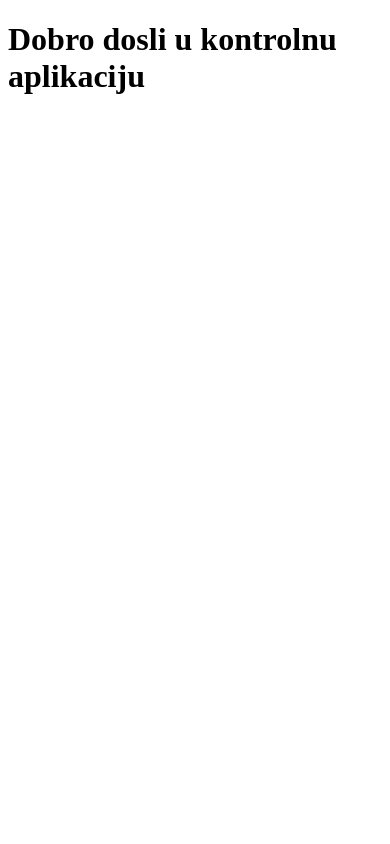
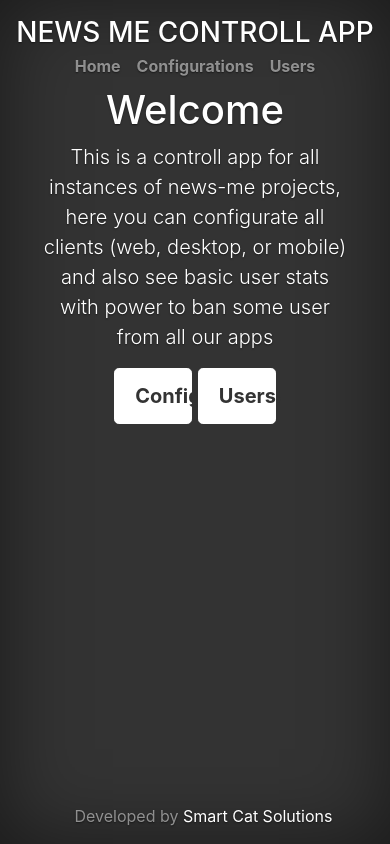
Before and after one commit to dusana2508/news-me-controll-app, a Flask app: page / in a window 390 px wide. Run offline with Flask 2, Linux system fonts and the light colour scheme; some libraries are stand-ins or nearby versions.

Commit message:
zavrsen dizajn za konfiguracijski deo kontrolne aplikacije

```diff
--- a/app.py
+++ b/app.py
@@ -30,12 +30,12 @@ def uzmiTrenutnuVrednostKonfiguracijeIzMemorije ():
 def homepage():
   return render_template('index.html')
 
-@app.route('/configuration')
+@app.route('/configurations')
 def getMeCofiguration():
-    return render_template('configuration.html', clients = config)
+    return render_template('configuration.html', clients = trenutneKonfiguracijeAplikacija)
 
 
-@app.route('/configuration/<nazivKlijenta>', methods = ['GET', 'POST'])
+@app.route('/configurations/<nazivKlijenta>', methods = ['GET', 'POST'])
 def getMeClientCofiguration(nazivKlijenta):
   if request.method == 'POST':
     requestBody = request.form.to_dict()
--- a/templates/index.html
+++ b/templates/index.html
@@ -1,7 +1,12 @@
 {% extends "layout.html" %}
 
 {% block body %}
-    <h1>
-      Dobro dosli u kontrolnu aplikaciju
-    </h1>
+    <main role="main" class="inner cover">
+        <h1 class="cover-heading">Welcome</h1>
+        <p class="lead">This is a controll app for all instances of news-me projects, here you can configurate all clients (web, desktop, or mobile) and also see basic user stats with power to ban some user from all our apps</p>
+        <p class="lead">
+          <a href="/configurations" class="btn btn-lg btn-secondary main">Configurations</a>
+          <a href="/users" class="btn btn-lg btn-secondary main">Users</a>
+        </p>
+      </main>
  {% endblock%}
--- a/templates/layout.html
+++ b/templates/layout.html
@@ -6,14 +6,36 @@
   <head>
     <meta charset="utf-8">
     <meta http-equiv="X-UA-Compatible" content="IE=edge">
-    <title>{% block title %}{% endblock%}</title>
+    <title></title>
     <meta name="description" content="">
     <meta name="viewport" content="width=device-width, initial-scale=1">
+    <link rel="stylesheet" href="https://stackpath.bootstrapcdn.com/bootstrap/4.1.0/css/bootstrap.min.css" integrity="sha384-9gVQ4dYFwwWSjIDZnLEWnxCjeSWFphJiwGPXr1jddIhOegiu1FwO5qRGvFXOdJZ4" crossorigin="anonymous">
+    <style type="text/css">
+      a,a:focus,a:hover{color:#fff}.btn-secondary,.btn-secondary:focus,.btn-secondary:hover{color:#333;text-shadow:none;background-color:#fff;border:.05rem solid #fff} .btn.main{width:20vw} body,html{min-height:100vh;background-color:#333}body{display:-ms-flexbox;display:flex;color:#fff;text-shadow:0 .05rem .1rem rgba(0,0,0,.5);box-shadow:inset 0 0 5rem rgba(0,0,0,.5)}.cover-container{max-width:42em}.masthead{margin-bottom:2rem}.masthead-brand{margin-bottom:0}.nav-masthead .nav-link{padding:.25rem 0;font-weight:700;color:rgba(255,255,255,.5);background-color:transparent;border-bottom:.25rem solid transparent}.nav-masthead .nav-link:focus,.nav-masthead .nav-link:hover{border-bottom-color:rgba(255,255,255,.25)}.nav-masthead .nav-link+.nav-link{margin-left:1rem}.nav-masthead .active{color:#fff;border-bottom-color:#fff}@media (min-width:48em){.masthead-brand{float:left}.nav-masthead{float:right}}.cover{padding:0 1.5rem}.cover .btn-lg{padding:.75rem 1.25rem;font-weight:700} .mastfoot{color:rgba(255,255,255,.5); position:fixed !important; bottom: 0px; text-align: center !important; margin-left: 15%}
+    </style>
   </head>
-  <body>
-    <!--[if lt IE 7]>
-      <p class="browsehappy">You are using an <strong>outdated</strong> browser. Please <a href="#">upgrade your browser</a> to improve your experience.</p>
-    <![endif]-->
-    {% block body %}{% endblock %}
-  </body>
+  <body class="text-center">
+      <div class="cover-container d-flex w-100 h-100 p-3 mx-auto flex-column">
+          <header class="masthead mb-auto">
+              <div class="inner">
+                  <h3 class="masthead-brand">NEWS ME CONTROLL APP</h3>
+                  <nav class="nav nav-masthead justify-content-center">
+                      <a class="nav-link" href="/">Home</a>
+                      <a class="nav-link" href="/configurations">Configurations</a>
+                      <a class="nav-link" href="/users">Users</a>
+                  </nav>
+              </div>
+          </header>
+
+            <!--[if lt IE 7]>
+              <p class="browsehappy">You are using an <strong>outdated</strong> browser. Please <a href="#">upgrade your browser</a> to improve your experience.</p>
+            <![endif]-->
+            {% block body %}{% endblock %}
+            <footer class="mastfoot mt-auto">
+                <div class="inner">
+                  <p>Developed by <a href="http://smart-cat-solutions.com/">Smart Cat Solutions</a></p>
+                </div>
+            </footer>
+        </div>
+    </body>
 </html>
```
Also changed, not shown: templates/clientconfig.html (+16 -13 lines), templates/configuration.html (+19 -5 lines).
